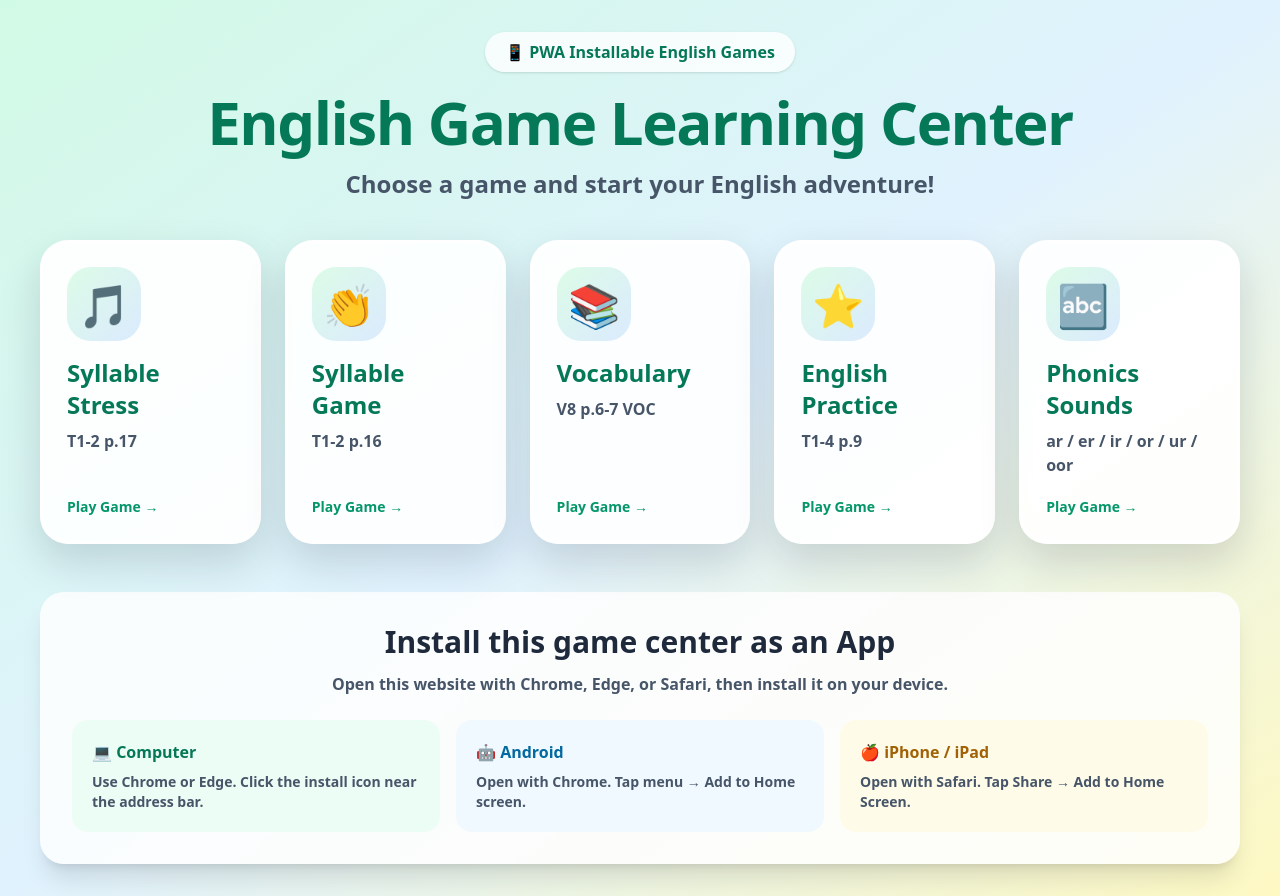
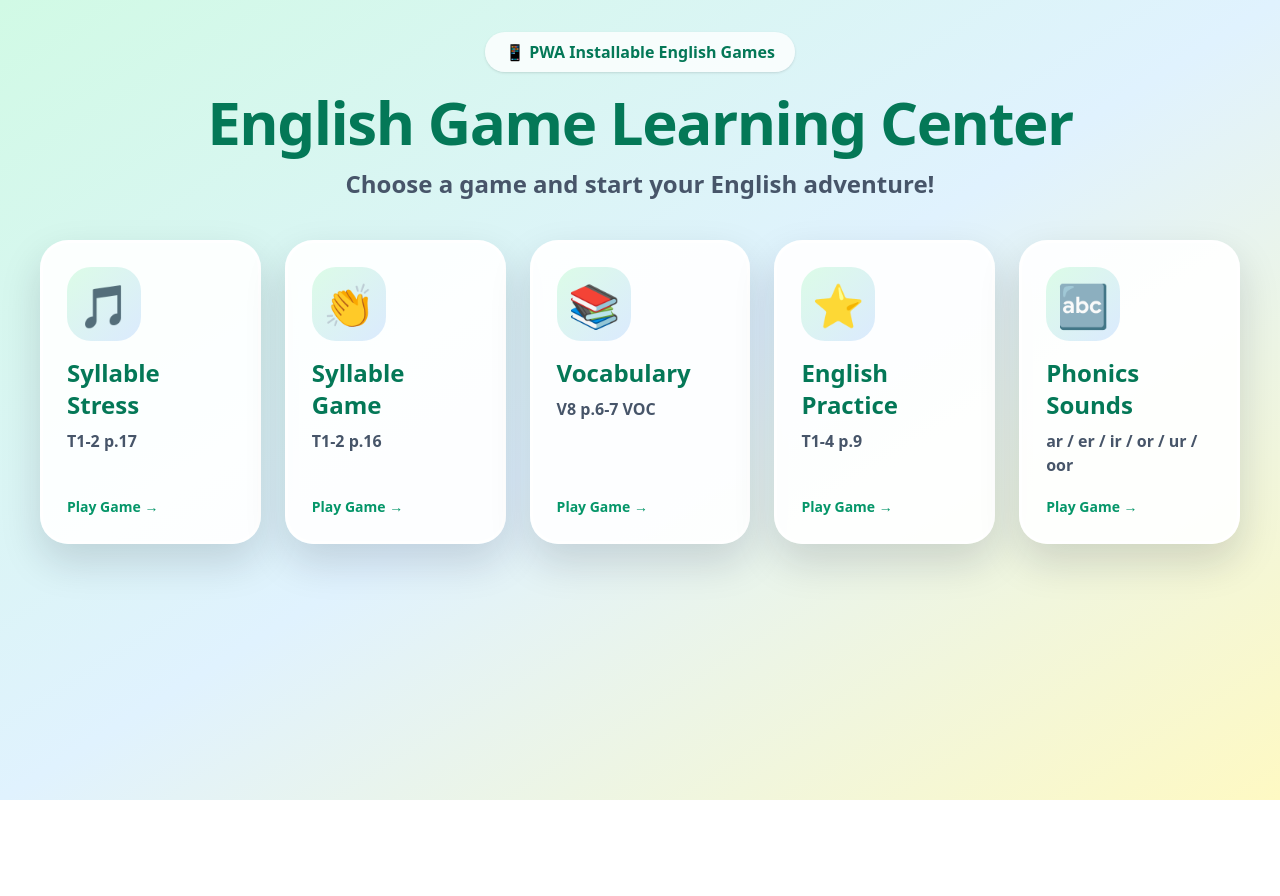
Before and after one commit to JackChung-Taiwan/0502, a plain HTML site: page index.html in a window 1280 px wide. After the commit the page ends 800 px from the top, so only its background shows below. Drawn offline with nearby package versions, Linux system fonts and the light colour scheme.

Commit message:
Update index.html

```diff
--- a/index.html
+++ b/index.html
@@ -190,48 +190,6 @@
         </a>
       </div>
 
-      <!-- Install Area -->
-      <div class="mt-10 md:mt-12 bg-white/85 rounded-3xl shadow-xl p-6 md:p-8 text-center">
-        <h2 class="text-2xl md:text-3xl font-black text-slate-800 mb-3">
-          Install this game center as an App
-        </h2>
-
-        <p class="text-slate-600 font-semibold mb-6">
-          Open this website with Chrome, Edge, or Safari, then install it on your device.
-        </p>
-
-        <button
-          id="installBtn"
-          class="hidden install-glow px-8 py-4 rounded-2xl bg-emerald-500 hover:bg-emerald-600 text-white text-xl font-black transition"
-        >
-          Install App
-        </button>
-
-        <div class="mt-6 grid grid-cols-1 md:grid-cols-3 gap-4 text-left">
-          <div class="rounded-2xl bg-emerald-50 p-5">
-            <h3 class="font-black text-emerald-700 mb-2">💻 Computer</h3>
-            <p class="text-sm font-semibold text-slate-600">
-              Use Chrome or Edge. Click the install icon near the address bar.
-            </p>
-          </div>
-
-          <div class="rounded-2xl bg-sky-50 p-5">
-            <h3 class="font-black text-sky-700 mb-2">🤖 Android</h3>
-            <p class="text-sm font-semibold text-slate-600">
-              Open with Chrome. Tap menu → Add to Home screen.
-            </p>
-          </div>
-
-          <div class="rounded-2xl bg-yellow-50 p-5">
-            <h3 class="font-black text-yellow-700 mb-2">🍎 iPhone / iPad</h3>
-            <p class="text-sm font-semibold text-slate-600">
-              Open with Safari. Tap Share → Add to Home Screen.
-            </p>
-          </div>
-        </div>
-      </div>
-    </section>
-  </main>
 
   <script>
     // Register Service Worker
```
